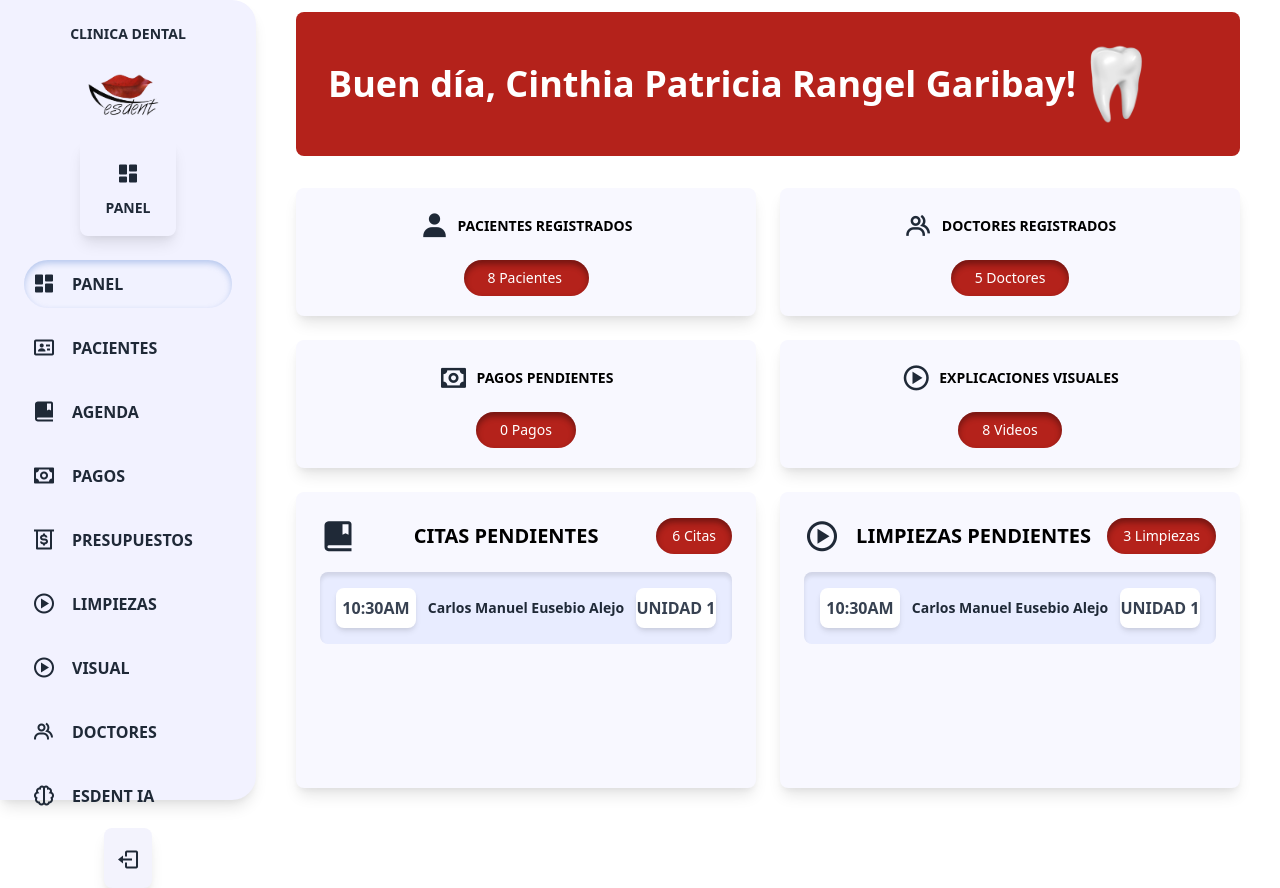
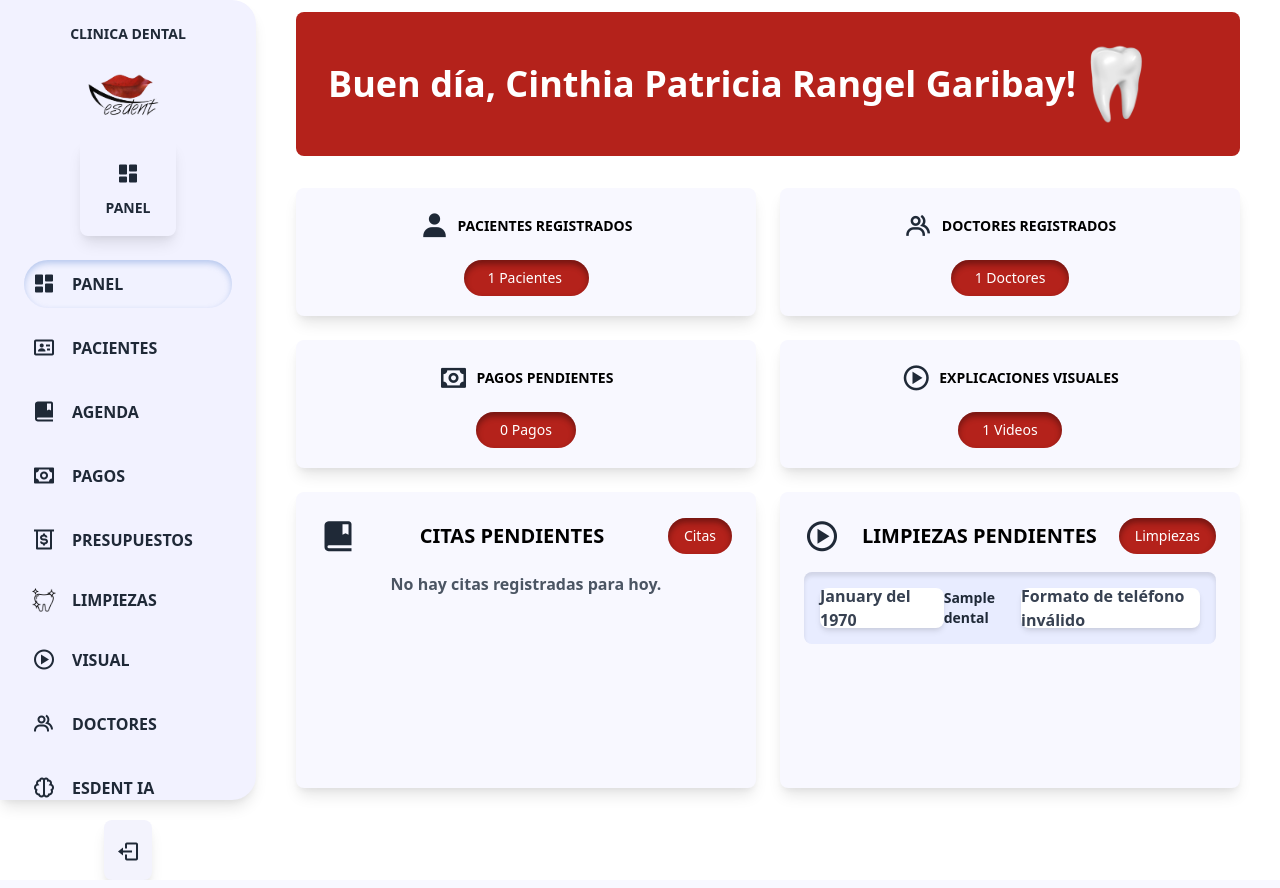
Before and after one commit to CarlosManuelEusebioAlejo/ClinicaDentalEsdent, a PHP site: page /PanelControl/index.php in a window 1280 px wide. Run offline with PHP 8.4, Linux system fonts and the light colour scheme; tables that the repository leaves empty hold one stand-in row (values such as "Sample post"); some web fonts are replaced.

Commit message:
Sección panel de control
Se añadio toda las funcionalidades de los datos

```diff
--- a/PanelControl/index.php
+++ b/PanelControl/index.php
@@ -1,3 +1,30 @@
+<?php
+    // session_start(); // Inicia la sesión
+
+    // // Verifica si el usuario está conectado
+    // if (!isset($_SESSION['id_doctor'])) {
+    //     // Redirige al formulario de inicio de sesión
+    //     header("Location: ../index.php");
+    //     exit(); // Asegúrate de que el script se detenga después de redirigir
+    // }
+
+    include '../Configuraciones/conexion.php';
+
+    // Seleccionar tablas de doctores y pacientes
+    $sql = "SELECT COUNT(*) as total_doctores FROM doctores";
+    $resultado_doctores = $conn->query($sql);
+
+    $sql = "SELECT COUNT(*) as total_pacientes FROM pacientes";
+    $resultado_pacientes = $conn->query($sql);
+
+    $sql = "SELECT COUNT(*) as Videos_Explicacion FROM videoExplicativo";
+    $resultado_ExplicacionVisual = $conn->query($sql);
+
+    // $sql = "SELECT COUNT(*) as total_citas FROM citas WHERE estado = 'Pendiente'";
+    // $resultado_citas = $conn->query($sql);
+
+    ?>
+
 <!DOCTYPE html>
 <html lang="es">
 <head>
@@ -53,7 +80,7 @@
               <span class="font-semibold mx-4">PRESUPUESTOS</span>
             </a>
             <a href="/../ClinicaDentalEsdent/Limpiezas/" class="flex items-center p-2 rounded-lg hover:bg-[#E9EDFF]">
-              <i class='bx bx-play-circle text-2xl'></i>
+              <img src="/..//ClinicaDentalEsdent/Configuraciones/img/Dientelimpieza.png" class="h-6">
               <span class="font-semibold mx-4">LIMPIEZAS</span>
             </a>
             <a href="/../ClinicaDentalEsdent/ExplicacionVisual/" class="flex items-center p-2 rounded-lg hover:bg-[#E9EDFF]">
@@ -97,7 +124,7 @@
               <span onclick="window.location.href='/../ClinicaDentalEsdent/Pacientes/'"
                     class="block shadow-sm text-sm text-white py-2 px-6 rounded-full"
                     style="background-color: #B4221B; box-shadow: inset 0 4px 6px rgba(43, 8, 8, 0.488); width: 125px;">
-                    8 Pacientes
+                    <?php echo $resultado_pacientes->fetch_assoc()["total_pacientes"]?> Pacientes
               </span>
           </div>
           <!-- Doctores Registrados -->
@@ -109,7 +136,7 @@
               <span onclick="window.location.href='/../ClinicaDentalEsdent/Doctores/'"
                     class="block shadow-sm text-sm text-white py-2 px-6 rounded-full"
                     style="background-color: #B4221B; box-shadow: inset 0 4px 6px rgba(43, 8, 8, 0.488);">
-                    5 Doctores
+                    <?php echo $resultado_doctores->fetch_assoc()['total_doctores']; ?> Doctores
               </span>
           </div>
           <!-- Pagos Pendientes -->
@@ -133,7 +160,7 @@
             <span onclick="window.location.href='/../ClinicaDentalEsdent/ExplicacionVisual/'"
                   class="block shadow-sm text-sm text-white py-2 px-6 rounded-full"
                   style="background-color: #B4221B; box-shadow: inset 0 4px 6px rgba(43, 8, 8, 0.488);">
-                  8 Videos
+                  <?php echo $resultado_ExplicacionVisual->fetch_assoc()['Videos_Explicacion']; ?> Videos
             </span>
           </div>
           <!-- Citas Pendientes -->
@@ -144,26 +171,53 @@
               <span onclick="window.location.href='/../ClinicaDentalEsdent/Agenda/'"
                     class="block text-sm text-white py-2 px-4 rounded-full"
                     style="background-color: #B4221B; box-shadow: inset 0 4px 6px rgba(43, 8, 8, 0.488);">
-                    6 Citas
+                    Citas
               </span>
             </div>
             <div class="overflow-y-auto h-48 mt-4"> <!-- Ajusta la altura como sea necesario -->
               <div class="space-y-4">
                 <!-- Ejemplo de cita -->
+                <?php
+                include '../Configuraciones/conexion.php';
+
+                // Obtener la fecha actual
+                $fechaActual = date('Y-m-d');
+
+                // Consulta para obtener las citas del día de hoy
+                $query = "SELECT * FROM citas WHERE Fecha_cita = '$fechaActual' ORDER BY Hora_inicio ASC";
+
+                $result = mysqli_query($conn, $query);
+
+                // Verifica si hay resultados
+                if (mysqli_num_rows($result) > 0) {
+                    while ($citas = mysqli_fetch_assoc($result)) {
+                        ?>
                         <div class="flex justify-between items-center rounded-lg p-4" style="background-color: #e8ecff; box-shadow: inset 0px 4px 4px rgba(0, 0, 0, 0.1);">
                             <div class="flex items-center justify-center bg-white rounded-lg w-20 h-10 shadow-md">
-                    <span class="text-md font-semibold text-gray-700">10:30AM</span>
+                                <span class="text-md font-semibold text-gray-700"><?php echo ($citas['Hora_inicio']); ?></span>
                             </div>
                             <div class="text-sm font-semibold text-gray-800">
-                    Carlos Manuel Eusebio Alejo
+                                <?php echo ($citas['Nombre_paciente']); ?>
                             </div>
                             <div class="flex items-center justify-center bg-white rounded-lg w-20 h-10 shadow-md">
-                    <span class="text-md font-semibold text-gray-700">UNIDAD 1</span>
+                                <span class="text-md font-semibold text-gray-700">UNIDAD <?php echo ($citas['Unidad']); ?></span>
+                            </div>
+                        </div>
+                        <?php
+                    }
+                } else {
+                    ?>
+                    <div class="text-center text-gray-600 font-semibold">
+                        No hay citas registradas para hoy.
+                    </div>
+                    <?php
+                }
+                ?>
+
               </div>
             </div>
           </div>
-            </div>
-          </div>
+
           <!-- fin citas pendientes -->
 
           <!-- Limpiezas Pendientes -->
@@ -174,21 +228,74 @@
               <span onclick="window.location.href='/../ClinicaDentalEsdent/Limpiezas/'"
                     class="block text-sm text-white py-2 px-4 rounded-full"
                     style="background-color: #B4221B; box-shadow: inset 0 4px 6px rgba(43, 8, 8, 0.488);">
-                    3 Limpiezas
+                    Limpiezas
               </span>
             </div>
             <div class="overflow-y-auto h-48 mt-4"> <!-- Ajusta la altura como sea necesario -->
               <div class="space-y-4">
-                <!-- Limpieza 1 -->
+                <div class="space-y-4">
+                  <?php
+                  include '../Configuraciones/conexion.php';
+                  // Consulta para obtener las limpiezas registradas
+                  $query = "SELECT * FROM limpieza_dental"; // Ajusta el nombre de la tabla y columnas
+                  $result = mysqli_query($conn, $query);
+
+                  // Verifica si hay resultados
+                  if (mysqli_num_rows($result) > 0) {
+                      while ($limpieza = mysqli_fetch_assoc($result)) {
+                          ?>
                           <div class="flex justify-between items-center rounded-lg p-4" style="background-color: #e8ecff; box-shadow: inset 0px 4px 4px rgba(0, 0, 0, 0.1);">
-                  <div class="flex items-center justify-center bg-white rounded-lg w-20 h-10 shadow-md">
-                    <span class="text-md font-semibold text-gray-700">10:30AM</span>
+
+                              <!-- Fecha de la Limpieza -->
+                              <div class="flex items-center justify-center bg-white rounded-lg w-40 h-10 shadow-md">
+                                  <span class="text-md font-semibold text-gray-700">
+                                    <?php
+                                    // Establece la localización en español
+                                    setlocale(LC_TIME, 'es_ES.UTF-8', 'es_ES', 'spanish');
+                                    // Fecha de ejemplo (cambia esto por tu variable con la fecha)
+                                    $fecha = $limpieza['Siguiente_visita']; // Por ejemplo: '2025-01-15'
+                                    // Convierte la fecha al formato deseado
+                                    echo strftime('%B del %Y', strtotime($fecha));
+                                    ?>
+
+                                  </span>
+                              </div>                              <!-- Nombre del Paciente -->
+                              <div class="text-sm font-semibold text-gray-800">
+                                  <?php echo htmlspecialchars($limpieza['Nombre_paciente']); ?>
                               </div>
-                  <div class="text-sm font-semibold text-gray-800">Carlos Manuel Eusebio Alejo</div>
-                  <div class="flex items-center justify-center bg-white rounded-lg w-20 h-10 shadow-md">
-                    <span class="text-md font-semibold text-gray-700">UNIDAD 1</span>
+                              <!-- Fecha de la Limpieza -->
+                              <div class="flex items-center justify-center bg-white rounded-lg w-35 h-10 shadow-md">
+                                  <span class="text-md font-semibold text-gray-700">
+                                      <?php
+                                        // Número de teléfono original (cambia esto por tu variable con el teléfono)
+                                        $telefono = $limpieza['telefono']; // Ejemplo: "3142174550"
+
+                                        // Verifica si el teléfono tiene exactamente 10 dígitos
+                                        if (strlen($telefono) === 10 && ctype_digit($telefono)) {
+                                            // Formatea el número
+                                            $telefono_formateado = substr($telefono, 0, 3) . '-' . substr($telefono, 3, 3) . '-' . substr($telefono, 6, 2) . '-' . substr($telefono, 8, 2);
+                                            echo htmlspecialchars($telefono_formateado);
+                                        } else {
+                                            // Muestra un mensaje de error si el número no tiene 10 dígitos
+                                            echo "Formato de teléfono inválido";
+                                        }
+                                      ?>
+
+                                  </span>
                               </div>
                           </div>
+                          <?php
+                      }
+                  } else {
+                      ?>
+                      <div class="text-center text-gray-600 font-semibold">
+                          No hay limpiezas registradas.
+                      </div>
+                      <?php
+                  }
+                  ?>
+                </div>
+
               </div>
             </div>
           </div>
```
Lines whose indentation alone changed are shown as unchanged.
